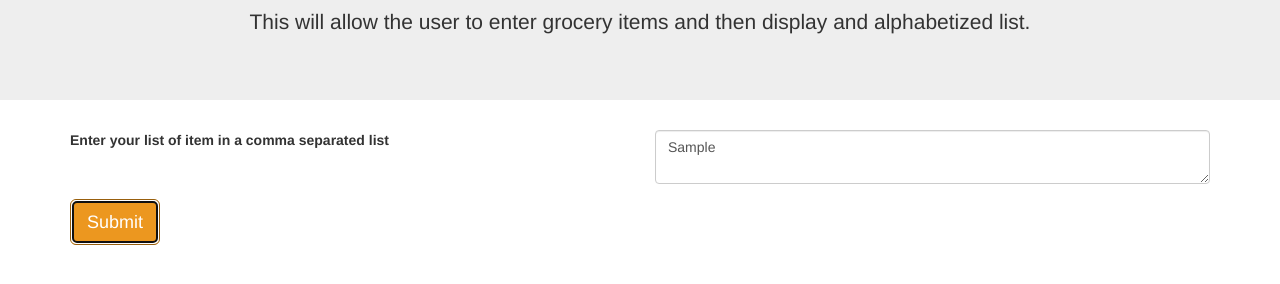
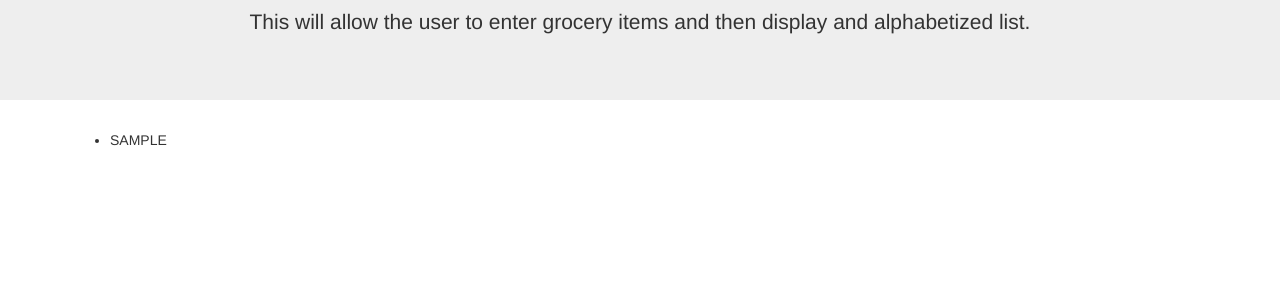
Before and after one commit to NoelKirkland/grocery-list-1, a plain HTML site: page index.html in a window 1280 px wide. Both pictures are taken after typing "Sample" into the empty fields and a click on the button "Submit". Shown: the part 140-424 px from the top of the page. Drawn offline with nearby package versions, Linux system fonts and the light colour scheme.

```diff
--- a/css/styles.css
+++ b/css/styles.css
@@ -2,6 +2,6 @@
   text-align: center;
 }
 
-.btn {
-  text-align: center;
+#display-items {
+  display: none;
 }
--- a/index.html
+++ b/index.html
@@ -15,13 +15,18 @@
     <p class="lead">This will allow the user to enter grocery items and then display and alphabetized list.</p>
   </div>
   <div class="container">
-    <div class="form-group row">
-      <label for="groceries" class="col-sm-6 col-form-label">Enter your list of item in a comma separated list</label>
-      <div class="col-sm-6">
-        <textarea type="text" class="form-control" id="groceries" placeholder="item 1, item2, item3, ..."></textarea>
+    <form id="grocery-form" class="form-horizontal col-md-6">
+      <div class="form-group row">
+        <label for="groceries" class="col-sm-6 col-form-label">Enter your list of item in a comma separated list</label>
+        <div class="col-sm-6">
+          <textarea type="text" class="form-control" id="groceries" placeholder="item 1, item2, item3, ..."></textarea>
+        </div>
       </div>
-    </div>
-    <button class="btn btn-warning btn-lg" type="submit" id="form-submit">Submit</button>
+      <button class="btn btn-success btn-lg" type="submit">Submit</button>
+    </form>
+  </div>
+  <div class="container" id="display-items">
+    <ul id="list-items"></ul>
   </div>
 </body>
 </html>
--- a/js/scripts.js
+++ b/js/scripts.js
@@ -1,5 +1,18 @@
 $(document).ready(function(){
-  $("#form-submit").submit(function(event){
+  $("#grocery-form").submit(function(event){
     event.preventDefault();
+    const groceryList = $("#groceries").val();
+
+    if(groceryList) {
+      $("#grocery-form").toggle();
+      $("#display-items").toggle();
+      const groceryArray = groceryList.toUpperCase().split(", ").sort();
+      groceryArray.forEach(function(item) {
+        $("#list-items").append("<li>" + item + "</li>");
+      });
+    } else {
+      alert("Please enter some items to your grocery list.")
+    }
+
   });
 });
```
Also changed, not shown: 1 other file.
